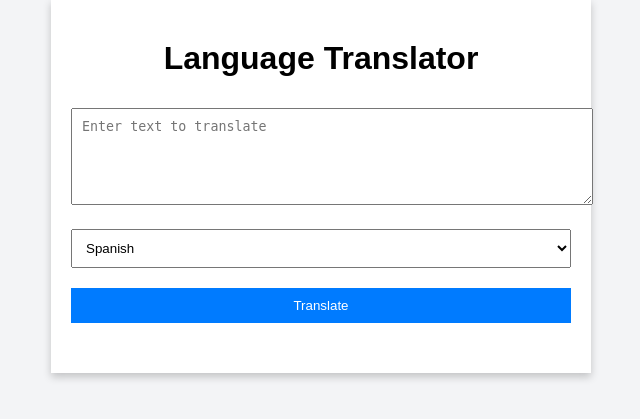
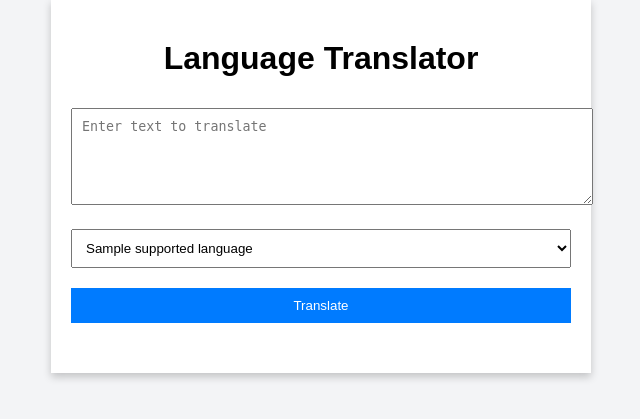
Before and after one commit to Rohith811/annn, a Flask app: template translator-site/templates/index.html in a window 1280 px wide. Shown: the part 214-633 px from the top of the page, without its empty margins (319-959 px from the left). Run offline with Flask 3, Linux system fonts and the light colour scheme; the template is opened without the code that fills it: most values are stand-ins (such as "Sample title", 1, 10 or a date in 2020).

Commit message:
Update index.html

```diff
--- a/translator-site/templates/index.html
+++ b/translator-site/templates/index.html
@@ -12,10 +12,9 @@
     <form id="translator-form">
       <textarea id="text-input" placeholder="Enter text to translate" rows="5"></textarea>
       <select id="language-select">
-        <option value="es">Spanish</option>
-        <option value="fr">French</option>
-        <option value="de">German</option>
-        <!-- Add more languages as needed -->
+        {% for code, name in supported_languages.items() %}
+          <option value="{{ code }}">{{ name }}</option>
+        {% endfor %}
       </select>
       <button type="submit">Translate</button>
     </form>
```
